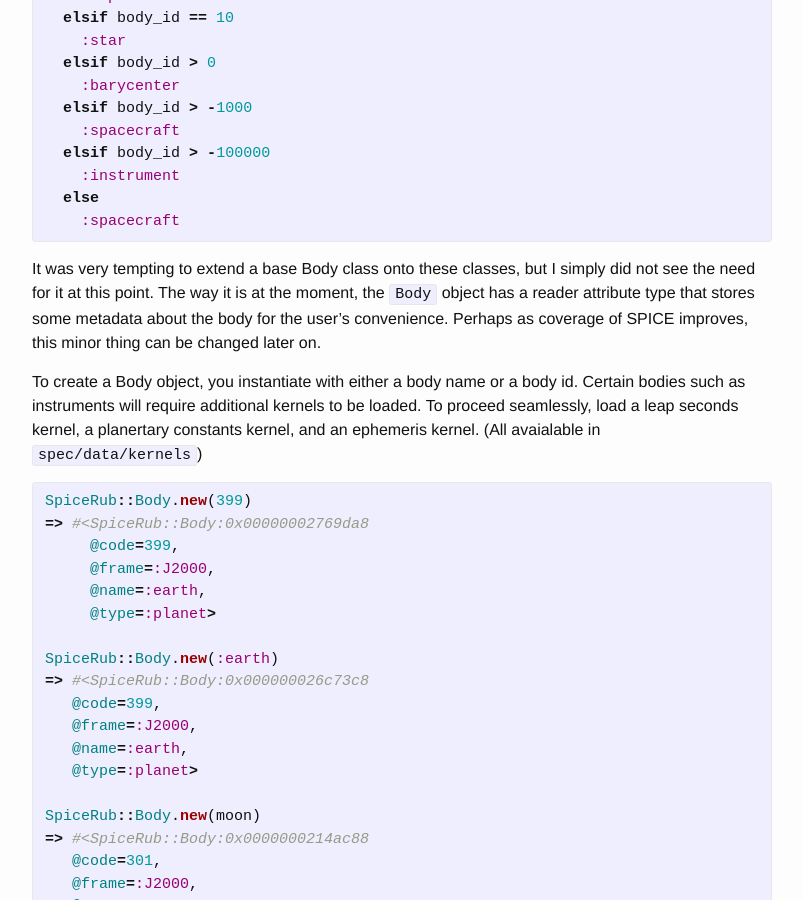
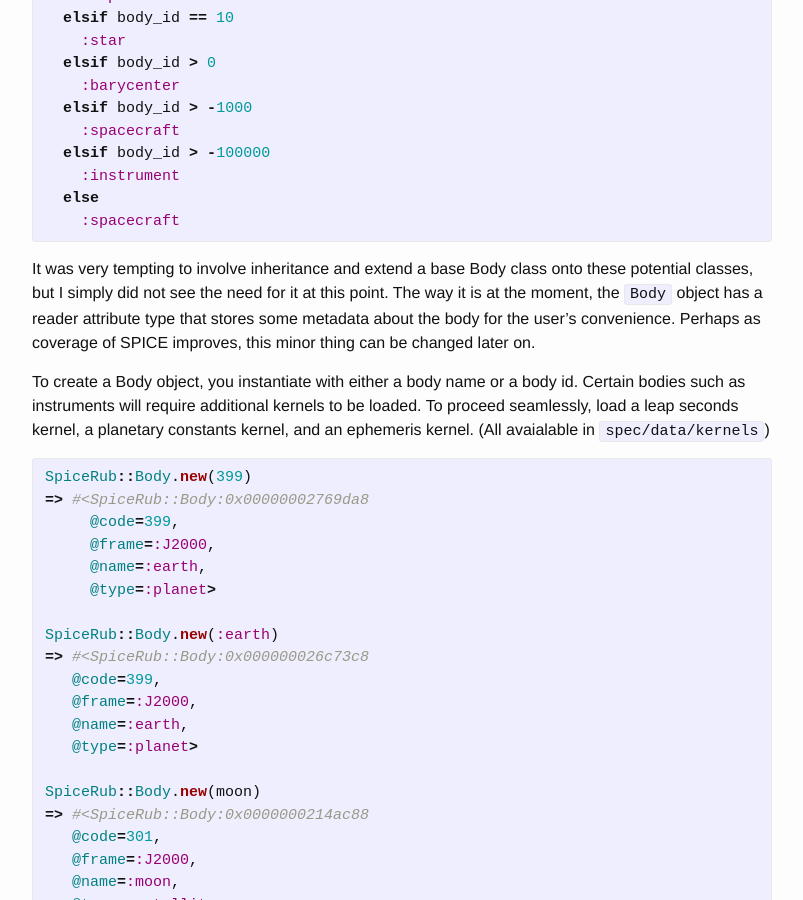
Before and after one commit to gau27/gau27.github.io, a Jekyll site: the page built from _posts/2016-08-21-body-tutorial.markdown, in a window 1280 px wide and 900 px high, scrolled down 741 px. Shown: the whole window, without its empty margins (238-1041 px from the left). Built offline with Jekyll 4.4.1, drawn with Linux system fonts in a browser that asks for light colours.

Commit message:
Update 2016-08-21-body-tutorial.markdown

```diff
--- a/_posts/2016-08-21-body-tutorial.markdown
+++ b/_posts/2016-08-21-body-tutorial.markdown
@@ -39,9 +39,9 @@ SPICE has a certain integer convention for the kind of bodies that it has suppor
     :spacecraft
 {% endhighlight %}
 
-It was very tempting to extend a base Body class onto these classes, but I simply did not see the need for it at this point. The way it is at the moment, the `Body` object has a reader attribute type that stores some metadata about the body for the user's convenience. Perhaps as coverage of SPICE improves, this minor thing can be changed later on.
+It was very tempting to involve inheritance and extend a base Body class onto these potential classes, but I simply did not see the need for it at this point. The way it is at the moment, the `Body` object has a reader attribute type that stores some metadata about the body for the user's convenience. Perhaps as coverage of SPICE improves, this minor thing can be changed later on.
 
-To create a Body object, you instantiate with either a body name or a body id. Certain bodies such as instruments will require additional kernels to be loaded. To proceed seamlessly, load a leap seconds kernel, a planertary constants kernel, and an ephemeris kernel. (All avaialable in `spec/data/kernels`)
+To create a Body object, you instantiate with either a body name or a body id. Certain bodies such as instruments will require additional kernels to be loaded. To proceed seamlessly, load a leap seconds kernel, a planetary constants kernel, and an ephemeris kernel. (All avaialable in `spec/data/kernels`)
 
 {% highlight ruby %}
 SpiceRub::Body.new(399)
```
